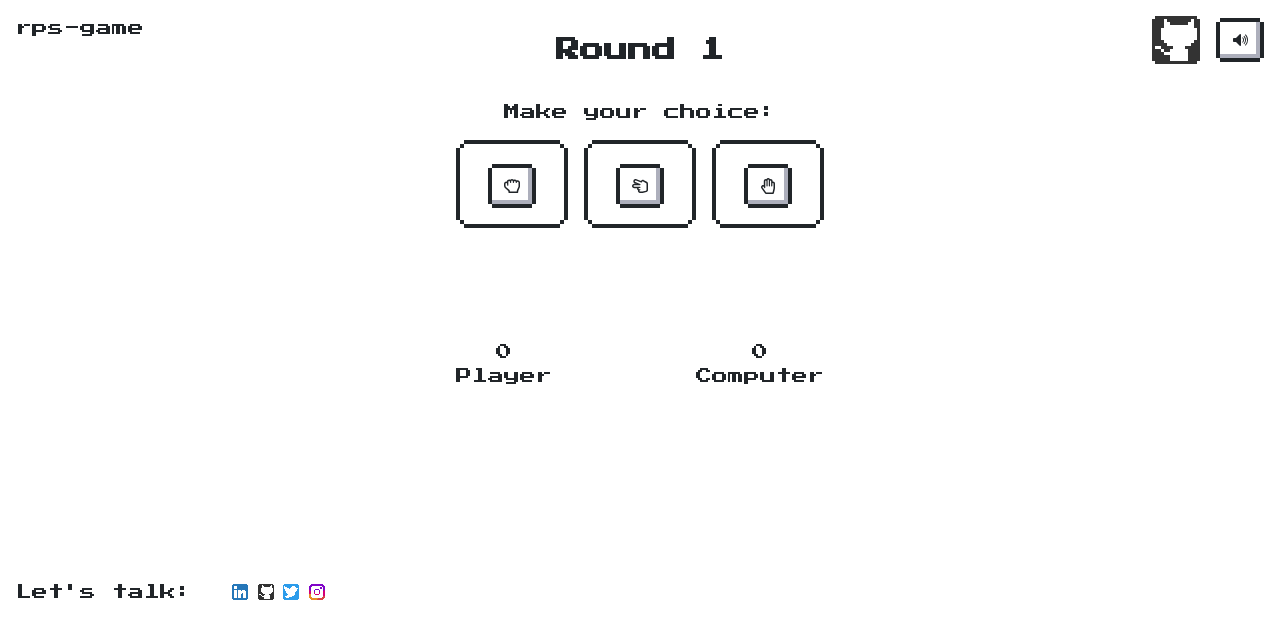
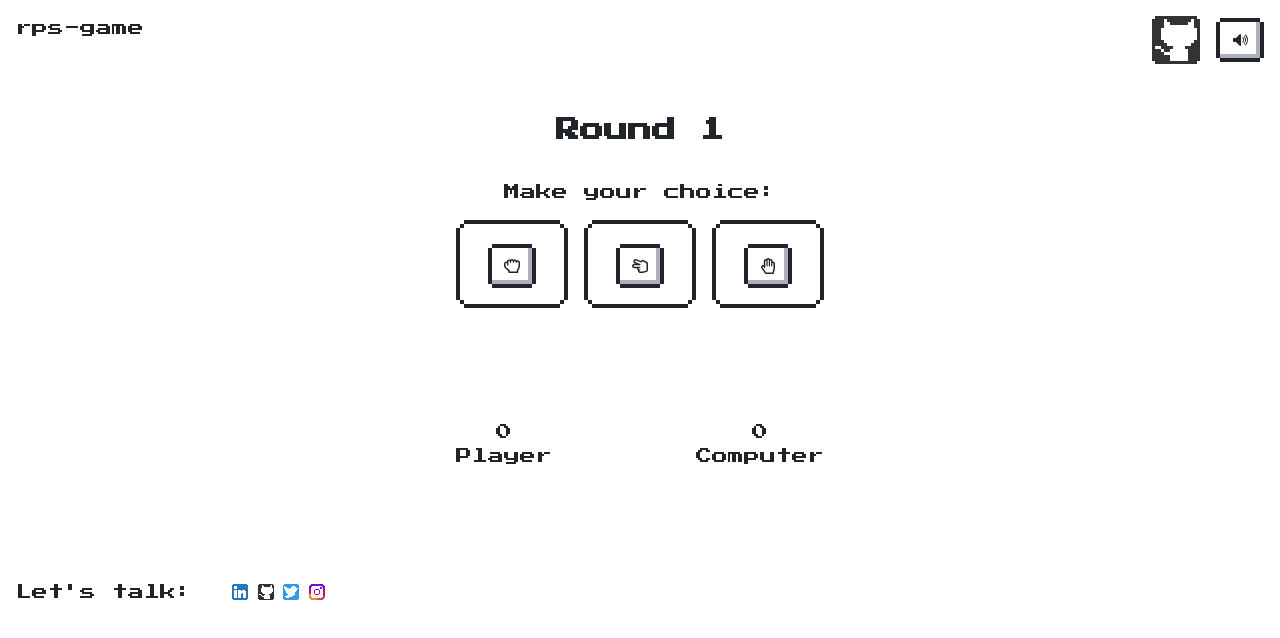
Before and after one commit to lesterpaz99/rps-game, a React (Vite) app: page / in a window 1280 px wide. Both pictures are taken after a click on the button "START". Shown: the top 638 px of the page. Built offline with nearby package versions, Linux system fonts and the light colour scheme; no server answers.

Commit message:
update styles for GameScreen component

```diff
--- a/src/GameScreen/GameScreen.css
+++ b/src/GameScreen/GameScreen.css
@@ -1,11 +1,8 @@
 .game-wrapper {
-	max-width: 80%;
-	margin: 0 auto;
 	text-align: center;
 	padding: 2rem;
 	display: grid;
 	place-content: center;
-	transform: translateY(-80px);
 }
 
 .game-wrapper .info {
@@ -19,6 +16,7 @@
 
 .game-wrapper .choice-list {
 	display: flex;
+	flex-wrap: wrap;
 	justify-content: center;
 	gap: 1rem;
 	list-style: none;
```
